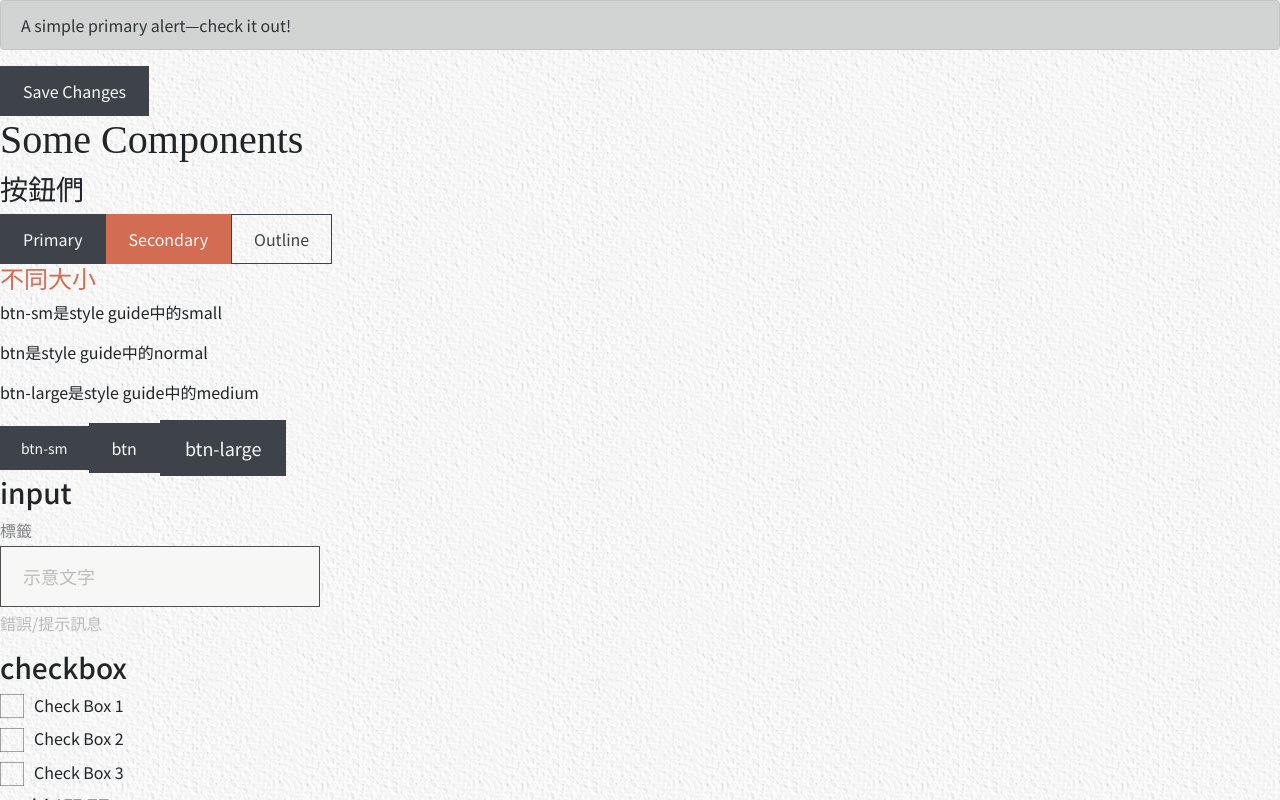
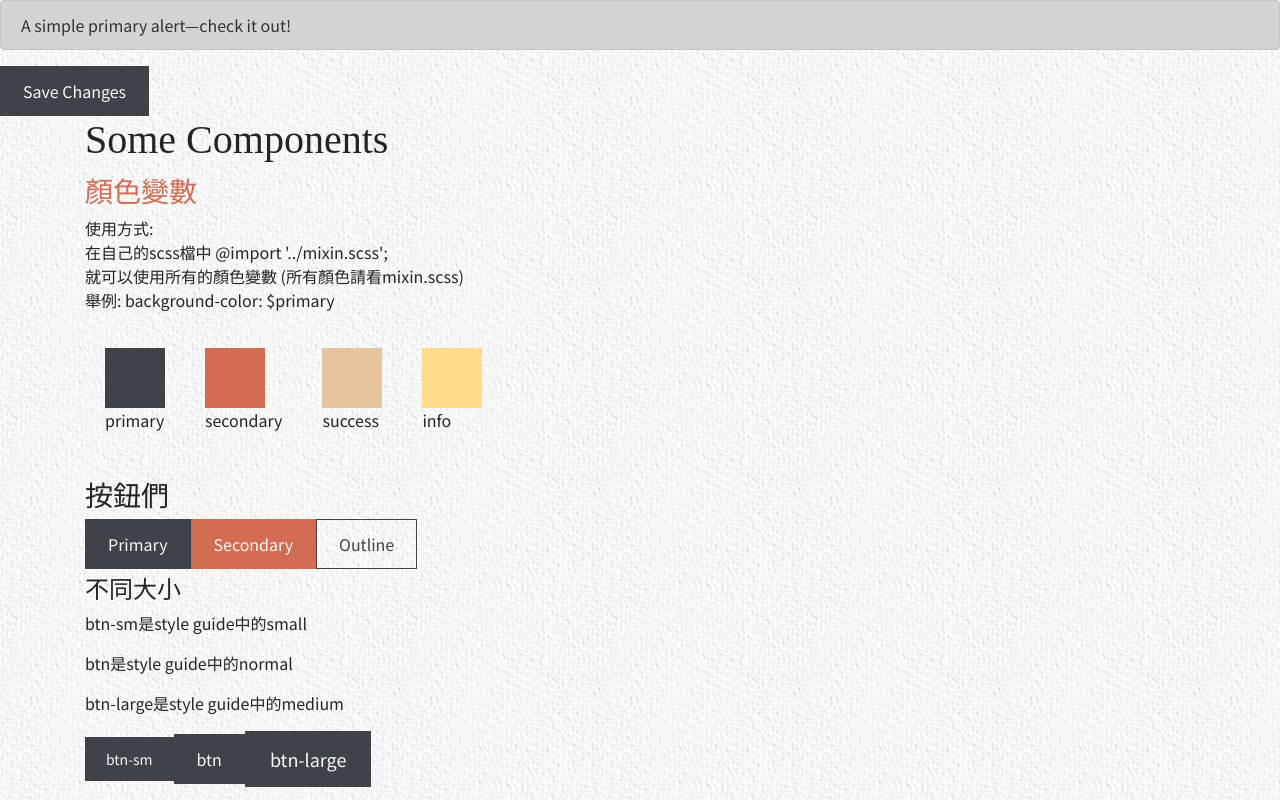
Before and after one commit to ashleyc2219/Hejoulin, a React (Create React App) app: page / in a window 1280 px wide. Shown: the top 800 px of the page. Built offline with nearby package versions, Linux system fonts and the light colour scheme; a web font is replaced by a local one.

Commit message:
加上 顏色變數 說明

```diff
--- a/src/compenents/SomeComponent.js
+++ b/src/compenents/SomeComponent.js
@@ -3,15 +3,40 @@ import './../styles/SomeComponent/SomeComponent.scss'
 
 const SomeComponent = () => {
   return (
-    <div>
+    <div className="container">
       <h1>Some Components</h1>
+      <h3 className="text-color">顏色變數</h3>
+      <p>
+        使用方式: <br />
+        在自己的scss檔中 @import '../mixin.scss'; <br />
+        就可以使用所有的顏色變數 (所有顏色請看mixin.scss) <br />
+        舉例: background-color: $primary
+      </p>
+      <div className="d-flex">
+        <div className="pantone-container">
+          <div className="pantone primary"></div>
+          <p>primary</p>
+        </div>
+        <div className="pantone-container">
+          <div className="pantone secondary"></div>
+          <p>secondary</p>
+        </div>
+        <div className="pantone-container">
+          <div className="pantone success"></div>
+          <p>success</p>
+        </div>
+        <div className="pantone-container">
+          <div className="pantone info"></div>
+          <p>info</p>
+        </div>
+      </div>
       {/* 按鈕 */}
       <h3>按鈕們</h3>
       <button className="btn btn-primary">Primary</button>
       <button className="btn btn-secondary">Secondary</button>
       <button className="btn btn-outline-primary">Outline</button>
       <br />
-      <h4 className="text-color">不同大小</h4>
+      <h4>不同大小</h4>
       <p>btn-sm是style guide中的small</p>
       <p>btn是style guide中的normal</p>
       <p>btn-large是style guide中的medium</p>
--- a/src/styles/SomeComponent/SomeComponent.scss
+++ b/src/styles/SomeComponent/SomeComponent.scss
@@ -3,3 +3,33 @@
 .text-color{
     color: $secondary
 }
+.pantone-container{
+    margin: 20px;
+}
+.pantone{
+    width: 60px;
+    height: 60px;
+}
+// 如何使用顏色變數
+.primary{
+    background-color: $primary;
+}
+
+.secondary{
+    background-color: $secondary;
+}
+
+.success{
+    background-color: $success;
+}
+
+.info{
+    background-color: $info;
+}
+
+h3{
+    margin-top: 10px;
+}
+h4{
+    margin-top: 5px;
+}
--- a/src/styles/mixin.scss
+++ b/src/styles/mixin.scss
@@ -1,5 +1,6 @@
 //
 // Color system
+// 顏色變數們
 //
 
 $primary: #3d4349;
```
